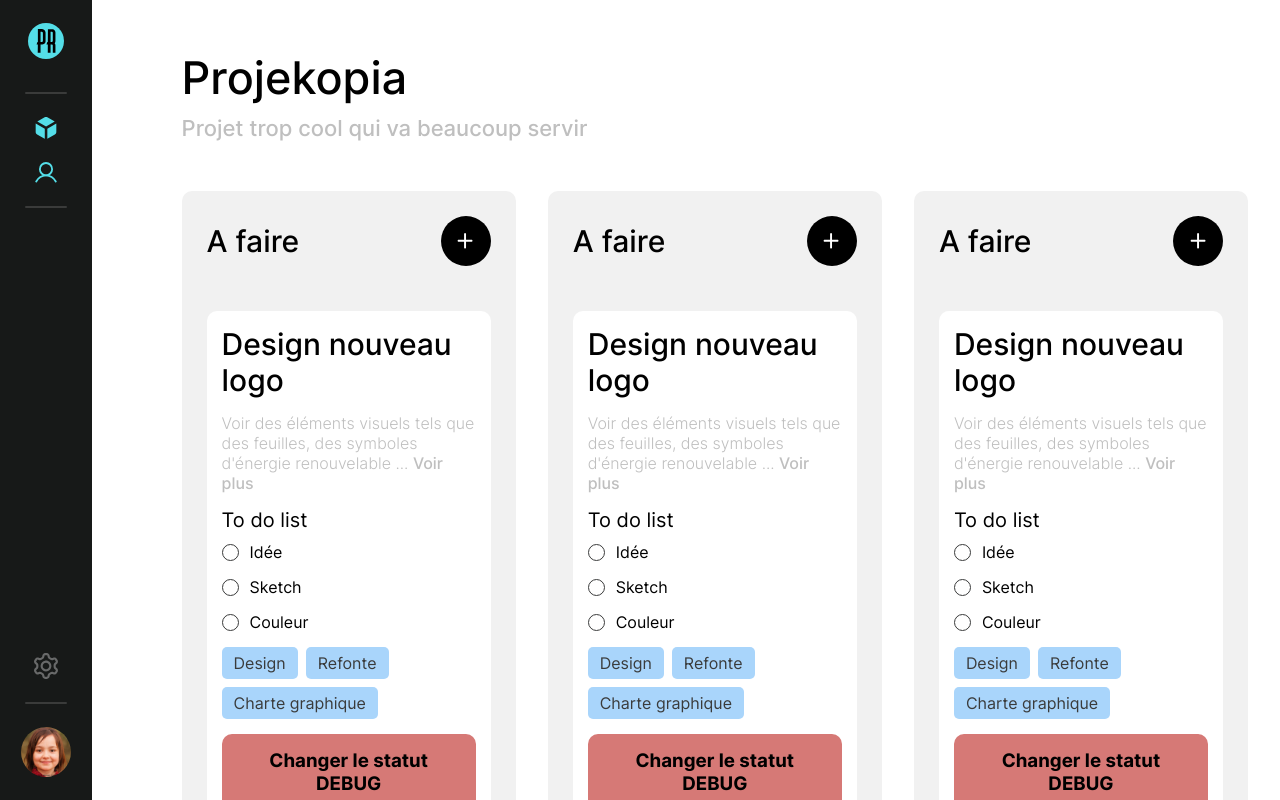
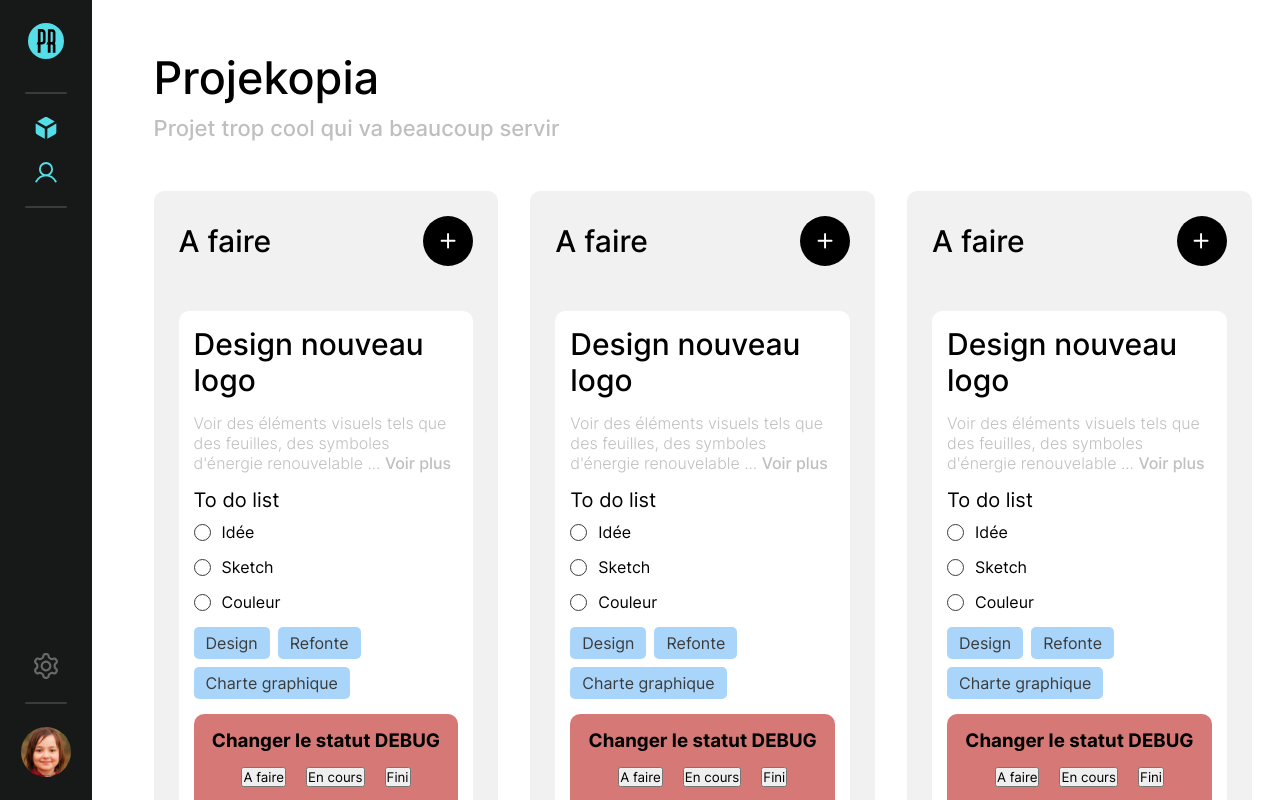
Before and after one commit to Passiflore/Projectopia, a React (Vite) app: page / in a window 1280 px wide. Shown: the top 800 px of the page. Built offline with nearby package versions, Linux system fonts and the light colour scheme.

Commit message:
[MOD] SideBar position
SideBar position fixed

```diff
--- a/src/App.css
+++ b/src/App.css
@@ -1,11 +1,12 @@
+.project{
+  width:88%;
+  margin-left: 12vw;
+}
+
 .projectTitle {
   margin-top: 50px;
   font-size: 45px;
   font-weight: 500;
-}
-
-.project {
-  overflow: scroll;
 }
 
 .projectDescription {
@@ -27,5 +28,5 @@
 
   margin-right: 32px;
   display: flex;
-  gap: 7vw;
+  gap: 4vw;
 }
--- a/src/components/sideBar/sideBar.css
+++ b/src/components/sideBar/sideBar.css
@@ -1,4 +1,5 @@
 .sideBarContainer {
+  position: fixed;
   width: 92px;
   max-width: 92px;
   min-height: 100%;
```
